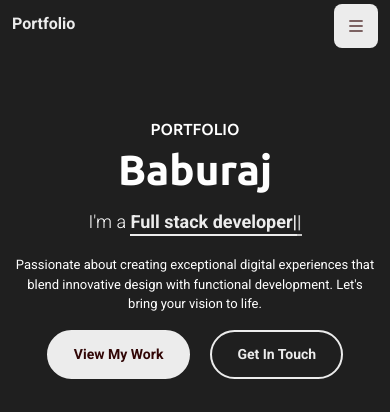
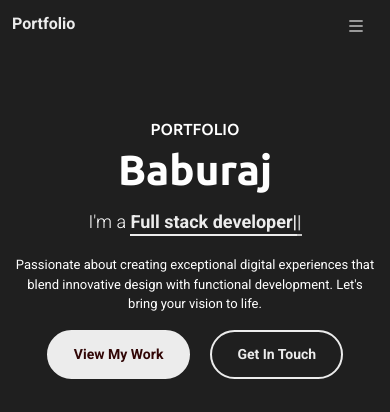
Before and after one commit to luca4015/portfolio1, a plain HTML site: page index.html in a window 390 px wide. Shown: the top 412 px of the page. Drawn offline with nearby package versions, Linux system fonts and the light colour scheme.

Commit message:
Update main.css

```diff
--- a/assets/css/main.css
+++ b/assets/css/main.css
@@ -158,8 +158,8 @@ h6 {
 
 /* Toggle (mobile) */
 .header .header-toggle {
-  color: var(--contrast-color);
-  background-color: var(--accent-color);
+  color: var(--accent-color);
+  /* background-color: var(); */
   font-size: 20px;
   display: flex;
   align-items: center;
```
